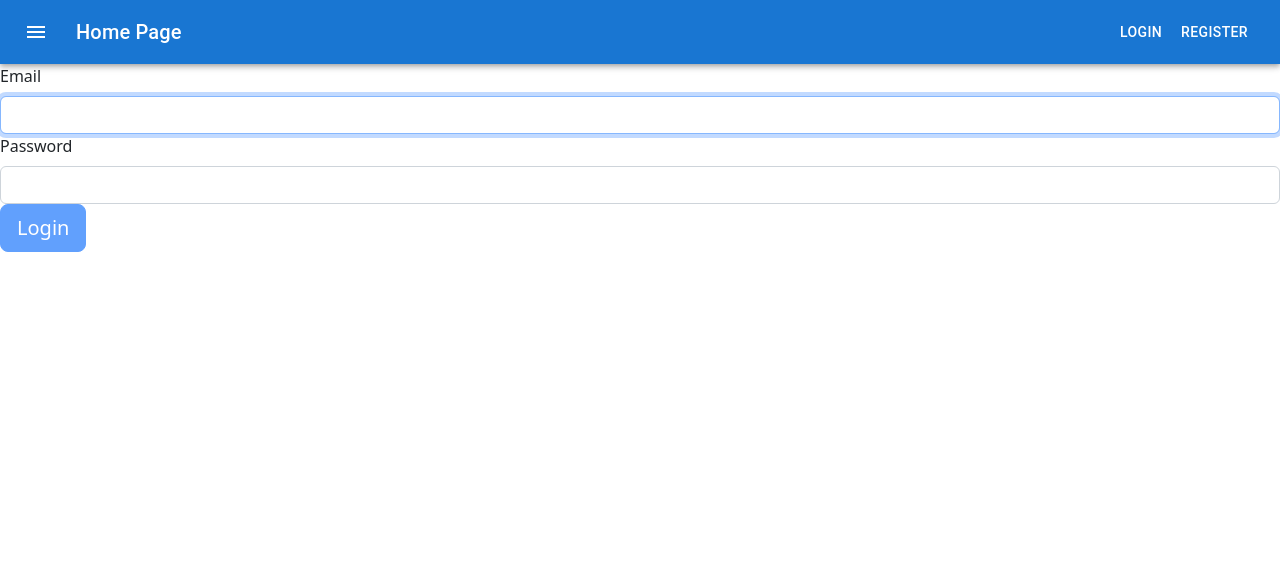
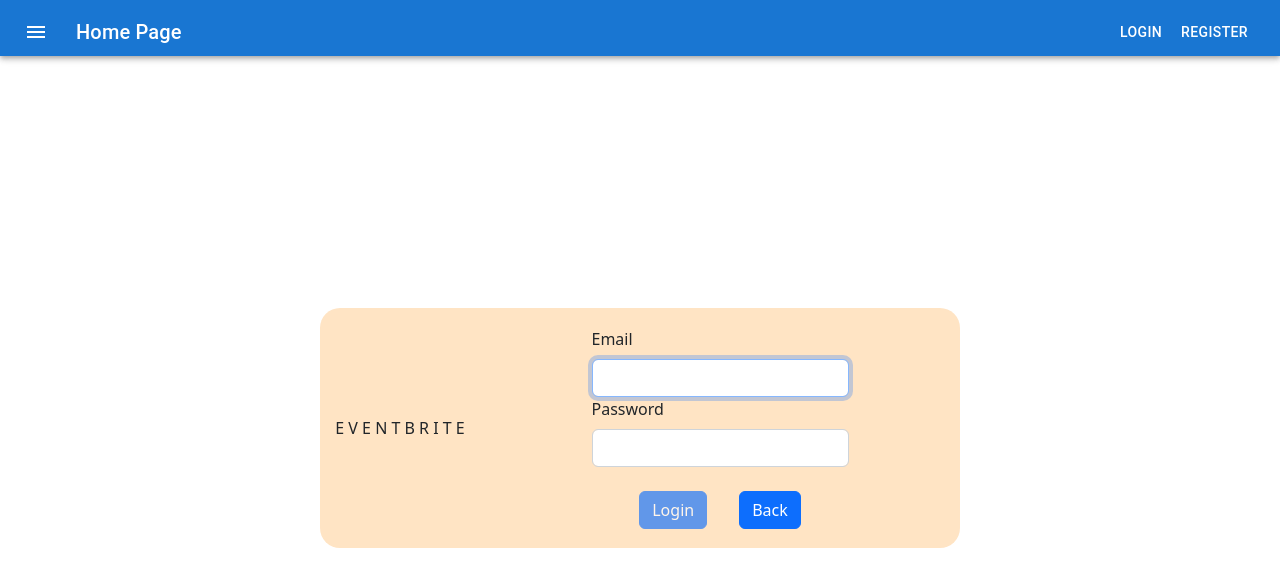
Before and after one commit to CS353OCP/cs353ocp, a React (Create React App) app in the folder as/: page /login in a window 1280 px wide. Shown: the top 586 px of the page. Built offline with nearby package versions, Linux system fonts and the light colour scheme.

Commit message:
login page update
back button added, login.css updated

```diff
--- a/as/src/Pages/Header.js
+++ b/as/src/Pages/Header.js
@@ -22,7 +22,7 @@
     }
 
     return (
-        <AppBar position="static">
+        <AppBar position="static" sx={{height:"7vh"}}>
             <Toolbar>
                 {/*Inside the IconButton, we
                    can render various icons*/}
--- a/as/src/Pages/Login.css
+++ b/as/src/Pages/Login.css
@@ -0,0 +1,37 @@
+.login-wrapper{
+    height:93vh;
+    display: flex;
+    flex-direction: column;
+    align-items: center;
+    justify-content: center;
+}
+
+.login-box{
+    min-width:80vh;
+    background-color: bisque;
+    display: grid;
+    grid-template-columns: 1fr 3fr;
+    align-items: center;
+    min-height: 30vh;
+    border-radius: 20px;
+}
+
+.login-logo{
+    display: flex;
+    flex-direction: column;
+    align-items: center;
+    justify-content: center;
+}
+
+.login-box-inner{
+    display: flex;
+    flex-direction: column;
+    align-items: center;
+    justify-content: center;
+}
+.login-box-btns{
+    display: flex;
+    margin-top: 1.5rem;
+    justify-content: center;
+
+}
--- a/as/src/Pages/Login.js
+++ b/as/src/Pages/Login.js
@@ -20,10 +20,24 @@
         navigate('/Home');
     }
 
+    const Item = () => {
+        let navigate = useNavigate();
         return (
-        <div className="Login">
+            <>
+              <Button onClick={() => navigate(-1)}> Back </Button>
+            </>
+        );
+    }
+
+    return (
+        <div className="login-wrapper">
+            <div className="login-box">
+                <div className="login-logo">
+                    <span>E V E N T B R I T E</span>
+                </div>
+                <div className="login-box-inner">
                     <Form onSubmit={handleSubmit}>
-                <Form.Group size="lg" controlId="email">
+                        <Form.Group size="" controlId="email">
                         <Form.Label>Email</Form.Label>
                         <Form.Control
                             autoFocus
@@ -31,9 +45,8 @@
                             value={email}
                             onChange={(e) => setEmail(e.target.value)}
                         />
-
                     </Form.Group>
-                <Form.Group size="lg" controlId="password">
+                        <Form.Group size="" controlId="password">
                         <Form.Label>Password</Form.Label>
                         <Form.Control
                             type="password"
@@ -41,10 +54,19 @@
                             onChange={(e) => setPassword(e.target.value)}
                         />
                         </Form.Group>
-                <Button block size="lg" type="submit" disabled={!validateForm()}>
+                        <div className="login-box-btns">
+                            <Button block size="medium" type="submit" disabled={!validateForm()} style={{marginRight:'2rem'}}>
                             Login
                             </Button>
+                            <Item></Item>
+                        </div>
+
                     </Form>
+                </div>
+
+            </div>
+
+
         </div>
     );
 }
```
Also changed, not shown: 1 other file (tests, documents, lock files or other folders). Lines whose indentation alone changed are shown as unchanged.
